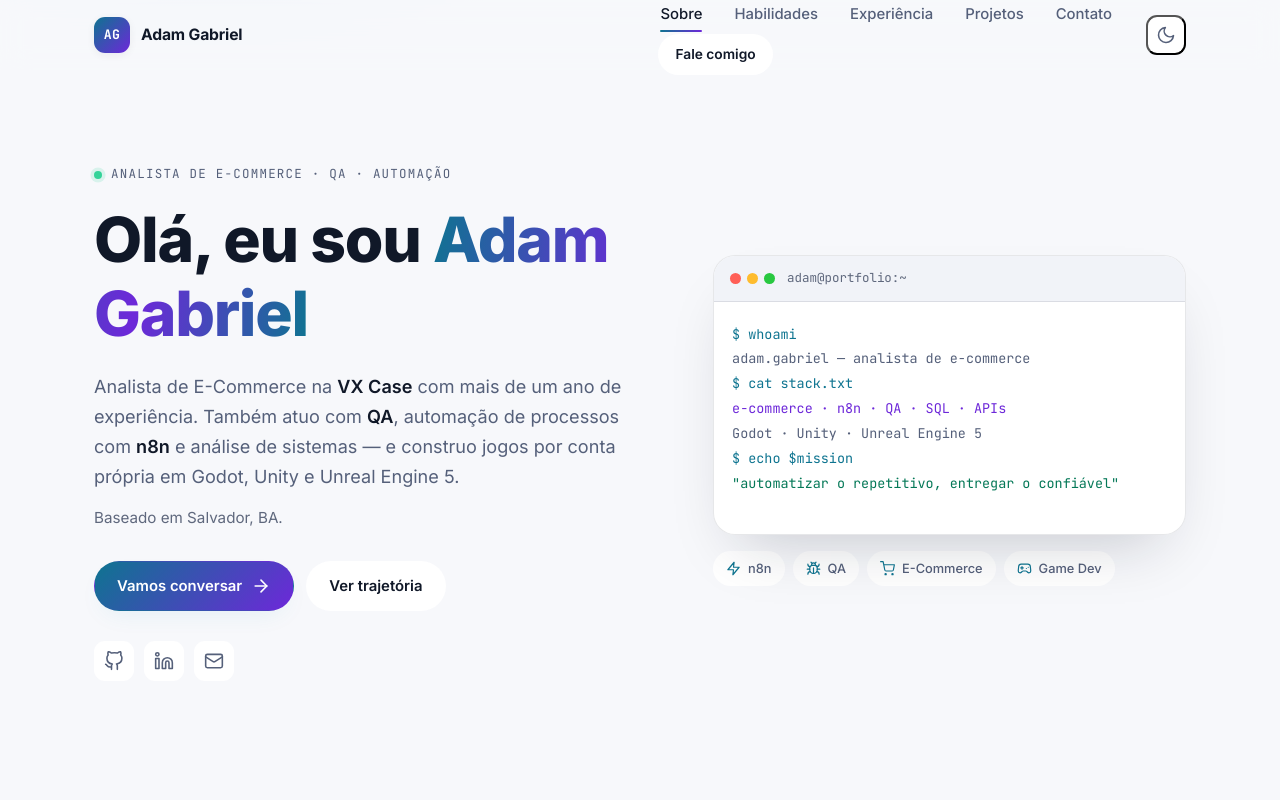
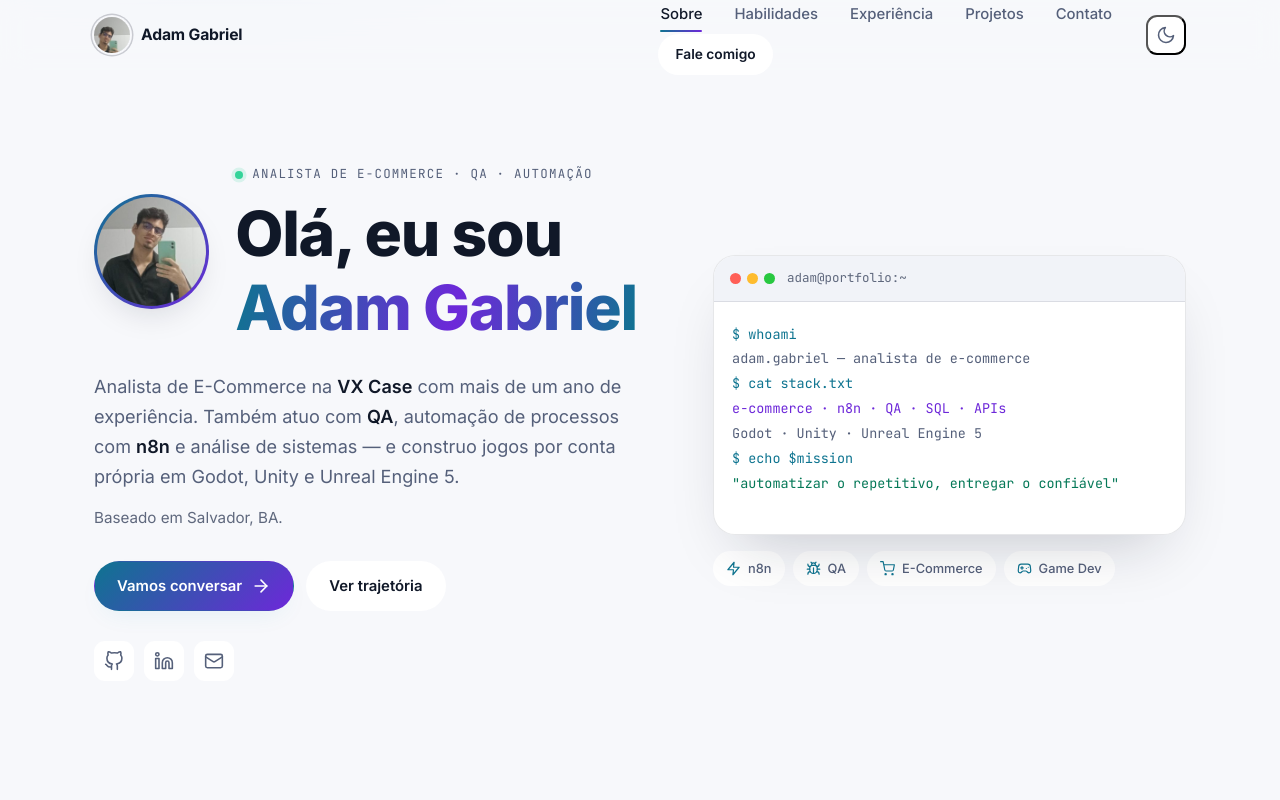
Before and after one commit to Origin-Adam/Origin-Adam.github.io, a website: page index.html in a window 1280 px wide. Shown: the top 800 px of the page. Drawn offline with Linux system fonts and the light colour scheme; no server answers.

Commit message:
Adiciona foto de perfil no hero e no header
- assets/foto-hero.jpg (480x480) e assets/foto-avatar.jpg (160x160)
- Retrato circular com anel gradiente ao lado do titulo no hero
- Avatar no header no lugar do monograma AG
- og:image e twitter:card apontando para a foto
- Crop e compressao otimizados (19 KB + 3,7 KB)

```diff
--- a/css/style.css
+++ b/css/style.css
@@ -190,13 +190,12 @@ a { color: inherit; text-decoration: none; }
 .header__inner { display: flex; align-items: center; gap: 20px; }
 
 .brand { display: inline-flex; align-items: center; gap: 11px; font-weight: 700; letter-spacing: -.01em; }
-.brand__mark {
-  width: 36px; height: 36px; display: grid; place-items: center;
-  border-radius: 11px;
-  background: linear-gradient(135deg, var(--accent), var(--accent-2));
-  color: var(--accent-ink);
-  font-family: var(--font-mono); font-size: .82rem; font-weight: 700; letter-spacing: .02em;
-  box-shadow: var(--shadow-sm);
+.brand__photo {
+  width: 36px; height: 36px;
+  border-radius: 50%;
+  object-fit: cover;
+  display: block;
+  box-shadow: 0 0 0 2px var(--bg), 0 0 0 3.5px var(--border-strong);
 }
 .brand__text { font-size: .98rem; }
 
@@ -289,11 +288,37 @@ a { color: inherit; text-decoration: none; }
   align-items: center;
 }
 
+.hero__intro {
+  display: flex;
+  align-items: center;
+  gap: clamp(16px, 2.2vw, 26px);
+  margin-bottom: clamp(20px, 2.5vw, 28px);
+}
+.hero__intro .eyebrow { margin-bottom: 12px; }
+.hero__introtext { min-width: 0; }
+
+.hero__photo {
+  flex: none;
+  width: clamp(84px, 9vw, 116px);
+  aspect-ratio: 1;
+  border-radius: 50%;
+  padding: 3px;
+  background: linear-gradient(135deg, var(--accent), var(--accent-2));
+  box-shadow: var(--shadow-md);
+}
+.hero__photo img {
+  width: 100%; height: 100%;
+  border-radius: 50%;
+  object-fit: cover;
+  display: block;
+}
+
 .hero__title {
   font-size: clamp(2.3rem, 5.4vw, 3.9rem);
   font-weight: 800;
   margin-bottom: 22px;
 }
+.hero__introtext .hero__title { margin-bottom: 0; }
 .hero__lead {
   font-size: clamp(1rem, 1.5vw, 1.13rem);
   color: var(--text-muted);
--- a/index.html
+++ b/index.html
@@ -14,6 +14,8 @@
   <meta property="og:type" content="website">
   <meta property="og:title" content="Adam Gabriel — Analista de E-Commerce, QA & Automação">
   <meta property="og:description" content="E-commerce, qualidade de software, automação com n8n e projetos pessoais de game dev.">
+  <meta property="og:image" content="https://origin-adam.github.io/assets/foto-hero.jpg">
+  <meta name="twitter:card" content="summary">
   <!-- <meta property="og:image" content="assets/og.png"> -->
 
   <link rel="icon" href="assets/favicon.svg" type="image/svg+xml">
@@ -66,7 +68,7 @@
   <header class="header" id="header">
     <div class="container header__inner">
       <a href="#sobre" class="brand">
-        <span class="brand__mark" aria-hidden="true">AG</span>
+        <img class="brand__photo" src="assets/foto-avatar.jpg" alt="" width="36" height="36" decoding="async">
         <span class="brand__text">Adam Gabriel</span>
       </a>
 
@@ -100,14 +102,20 @@
       <div class="hero__bg" aria-hidden="true"></div>
       <div class="container hero__grid">
         <div class="hero__content reveal">
+          <div class="hero__intro">
+            <span class="hero__photo">
+              <img src="assets/foto-hero.jpg" alt="Foto de Adam Gabriel" width="480" height="480" decoding="async">
+            </span>
+            <div class="hero__introtext">
               <p class="eyebrow">
                 <span class="eyebrow__dot" aria-hidden="true"></span>
                 Analista de E-Commerce · QA · Automação
               </p>
-
               <h1 class="hero__title">
                 Olá, eu sou <span class="grad">Adam Gabriel</span>
               </h1>
+            </div>
+          </div>
 
           <p class="hero__lead">
             Analista de E-Commerce na <strong>VX Case</strong> com mais de um ano de
```
Also changed, not shown: README.md, assets/foto-avatar.jpg (added), assets/foto-hero.jpg (added). Lines whose indentation alone changed are shown as unchanged.
